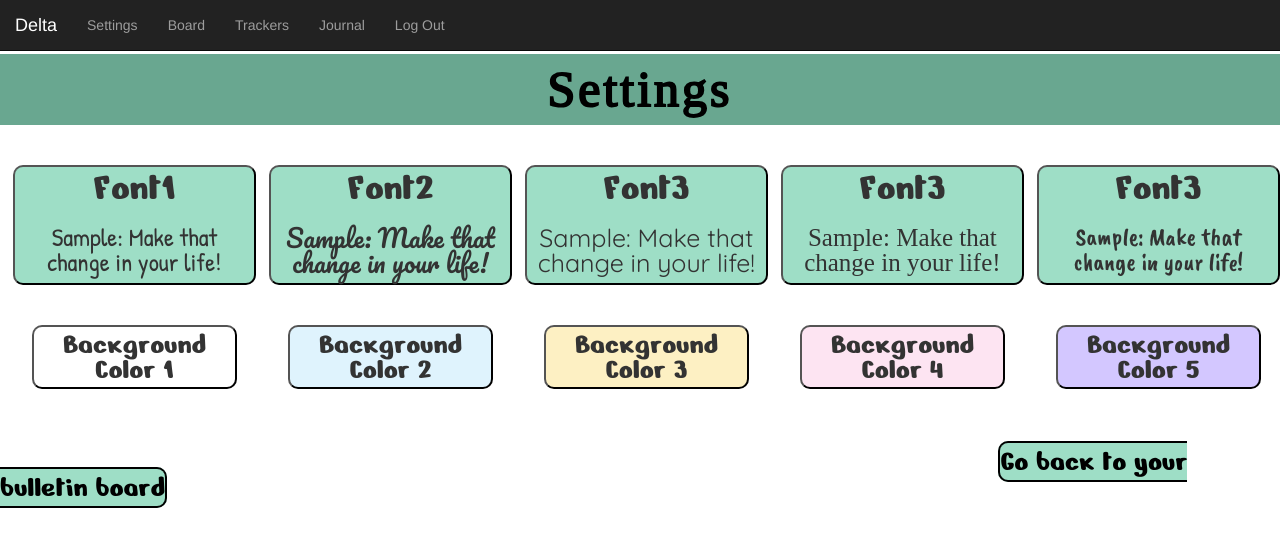
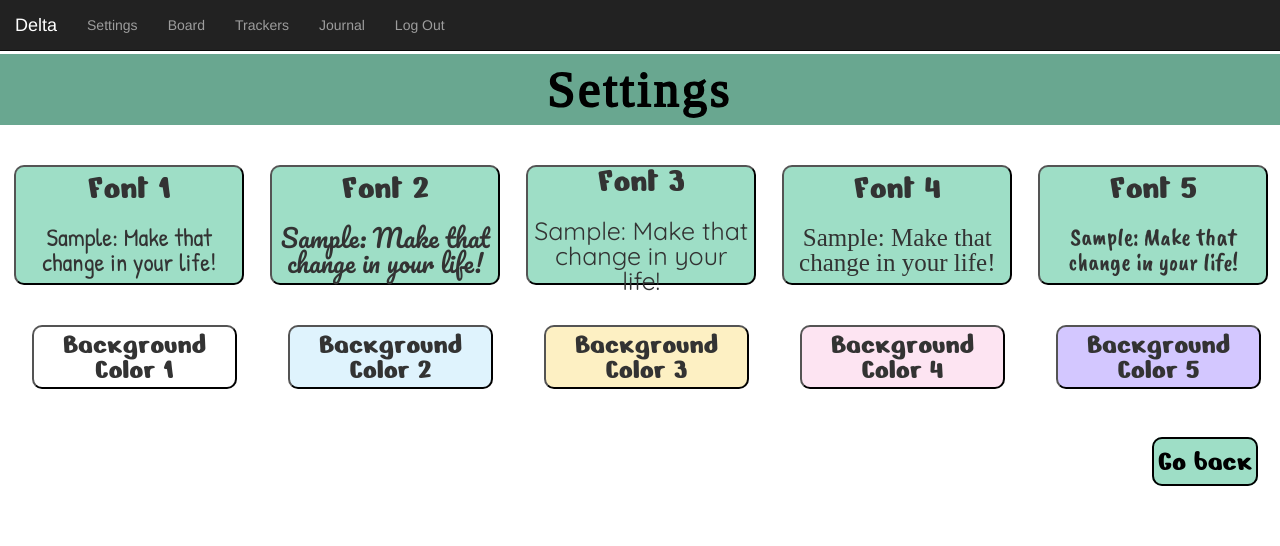
Before and after one commit to esha-sidhu/Delta, a React (Create React App) app in the folder delta/: page /settings in a window 1280 px wide. Shown: the top 546 px of the page. Built offline with nearby package versions, Linux system fonts and the light colour scheme; a web font is replaced by a local one.

Commit message:
fixes styling for login and settings

```diff
--- a/delta/src/components/pages/settings.js
+++ b/delta/src/components/pages/settings.js
@@ -61,18 +61,18 @@ function Settings()
     return (
         <div className='page'>
             <Navigation />
-            <div className='title5'>
+            <div className='title6'>
                 Settings
             </div>
             <br/>
             <br/>
             <div>
                 <div className='wrap-style-buttons'>
-                <button className='font-button' onClick={() => setfont('font1')}>Font1<br/><br/><div id='font1' >Sample: Make that change in your life!</div></button>
-                <button className='font-button' onClick={() => setfont('font2')}>Font2<br/><br/><div id='font2' >Sample: Make that change in your life!</div></button>
-                <button className='font-button' onClick={() => setfont('font3')}>Font3<br/><br/><div id='font3' >Sample: Make that change in your life!</div></button>
-                <button className='font-button' onClick={() => setfont('font4')}>Font3<br/><br/><div id='font4' >Sample: Make that change in your life!</div></button>
-                <button className='font-button' onClick={() => setfont('font5')}>Font3<br/><br/><div id='font5' >Sample: Make that change in your life!</div></button>
+                <button className='font-button' onClick={() => setfont('font1')}>Font 1<br/><br/><div id='font1' >Sample: Make that change in your life!</div></button>
+                <button className='font-button' onClick={() => setfont('font2')}>Font 2<br/><br/><div id='font2' >Sample: Make that change in your life!</div></button>
+                <button className='font-button' onClick={() => setfont('font3')}>Font 3<br/><br/><div id='font3' >Sample: Make that change in your life!</div></button>
+                <button className='font-button' onClick={() => setfont('font4')}>Font 4<br/><br/><div id='font4' >Sample: Make that change in your life!</div></button>
+                <button className='font-button' onClick={() => setfont('font5')}>Font 5<br/><br/><div id='font5' >Sample: Make that change in your life!</div></button>
                 </div>
                 <br/>
                 <br/>
@@ -86,7 +86,7 @@ function Settings()
                 <br/>
                 <br/>
                 <br/>
-                <Link className='a9' to="/board">Go back to your bulletin board</Link>
+                <Link className='a9' to="/board">Go back</Link>
             </div>
         </div>
     );
--- a/delta/src/styles/loginstyle.css
+++ b/delta/src/styles/loginstyle.css
@@ -4,7 +4,7 @@
 @import url('https://fonts.googleapis.com/css2?family=Playfair+Display:wght@500&display=swap');
 
 .login {
-    background-color: #dcb3ef;
+    background-color: #FFE9D1;
     height: 100vh;
 }
 
--- a/delta/src/styles/settings.css
+++ b/delta/src/styles/settings.css
@@ -8,7 +8,7 @@
     background-color: white;
 }
 
-.title5 {
+.title6 {
     background-color: #69A790;
     color: black;
     font-family: 'Shadows Into Light Two';
@@ -16,19 +16,20 @@
     text-align: center;
     -webkit-text-stroke: 2px black;
     letter-spacing: 3px;
+    margin-top: -0.5%;
 }
 
 .font-button {
     background-color: #9EDEC6;
-    font-size: 40px;
+    font-size: 36px;
     font-family: 'Nerko One';
     border-radius: 10px;
     border-color: black;
     cursor: pointer;
     line-height: 25px;
-    margin-left: 1%;
+    margin-left: 0.2%;
     height: 15vh;
-    width: 20vw;
+    width: 18vw;
 }
 
 .font-button:hover{
@@ -123,8 +124,9 @@
     border: 2px solid black;
     cursor: pointer;
     line-height: 25px;
-    margin-left: 78%;
+    margin-left: 90%;
     color: black;
+    padding: 4px;
 }
 
 .a9:hover {
```
